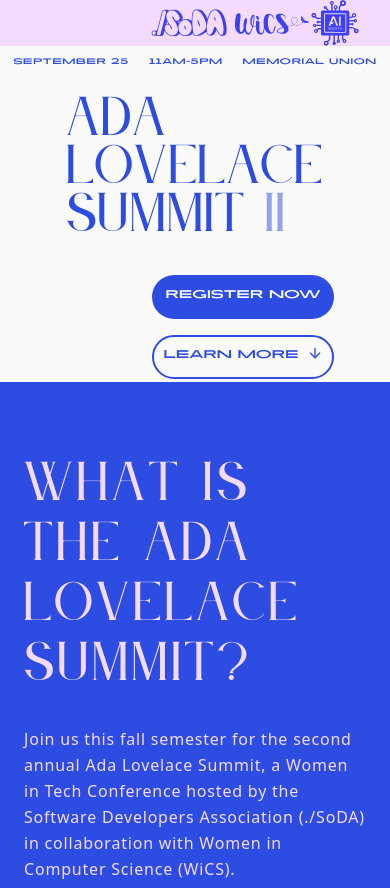
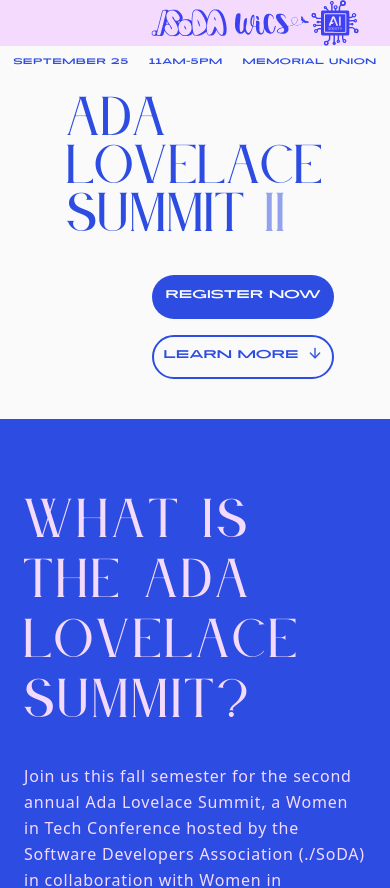
Before and after one commit to asusoda/ada-lovelace-conf-website, a Next.js app: page / in a window 390 px wide. Shown: the top 888 px of the page. Built offline with nearby package versions, Linux system fonts and the light colour scheme.

Commit message:
fix button not showing up <1000 px screen

```diff
--- a/components/hero.tsx
+++ b/components/hero.tsx
@@ -15,7 +15,7 @@ export function HeroSection() {
   return (
     <section className="bg-[var(--color-white)] flex items-center justify-center overflow-hidden">
       <div className="container mx-auto px-6">
-        <div className="flex flex-col lg:flex-row items-center justify-between gap-5 h-[21rem] lg:h-[calc(100vh-12rem)] xl:h-[calc(100vh-7.5rem)] 2xl:h-[calc(100vh+3rem)] pt-[3%]">
+        <div className="flex flex-col lg:flex-row items-center justify-between gap-5 min-h-[21rem] pb-10 lg:pb-0 lg:min-h-0 lg:h-[calc(100vh-12rem)] xl:h-[calc(100vh-7.5rem)] 2xl:h-[calc(100vh+3rem)] pt-[3%]">
           {/* Left side - Portrait illustration */}
           <div style={{pointerEvents: "none"}} className="w-full lg:w-1/2 hidden lg:block">
             {/* <Image
```
